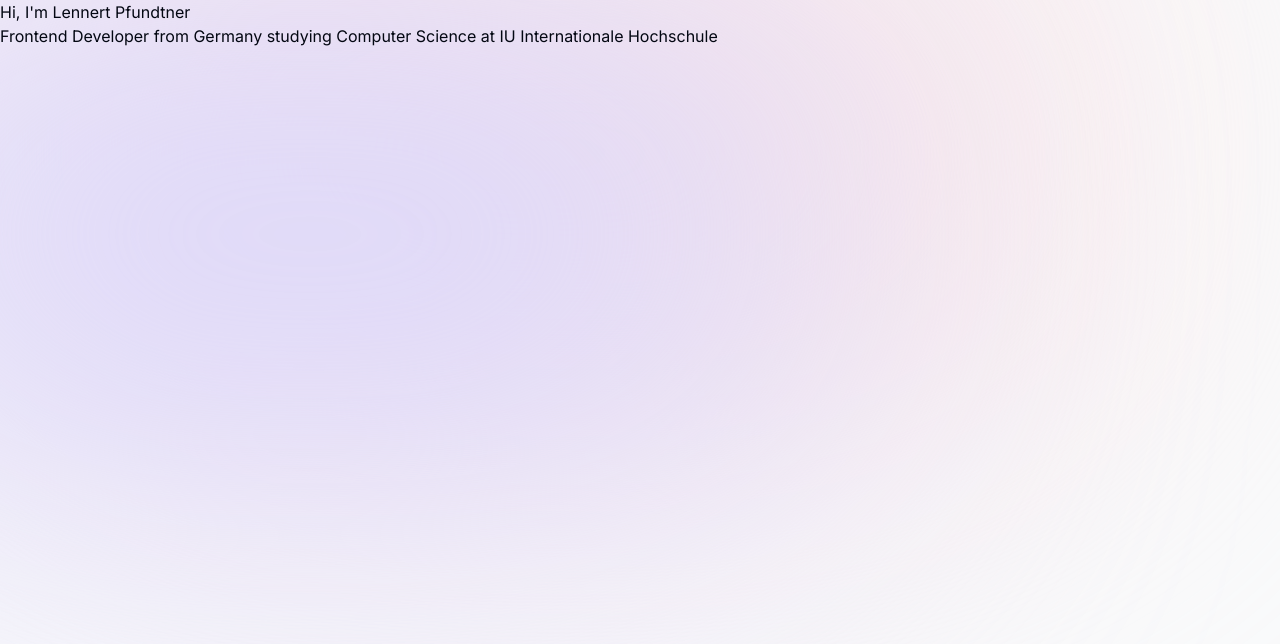
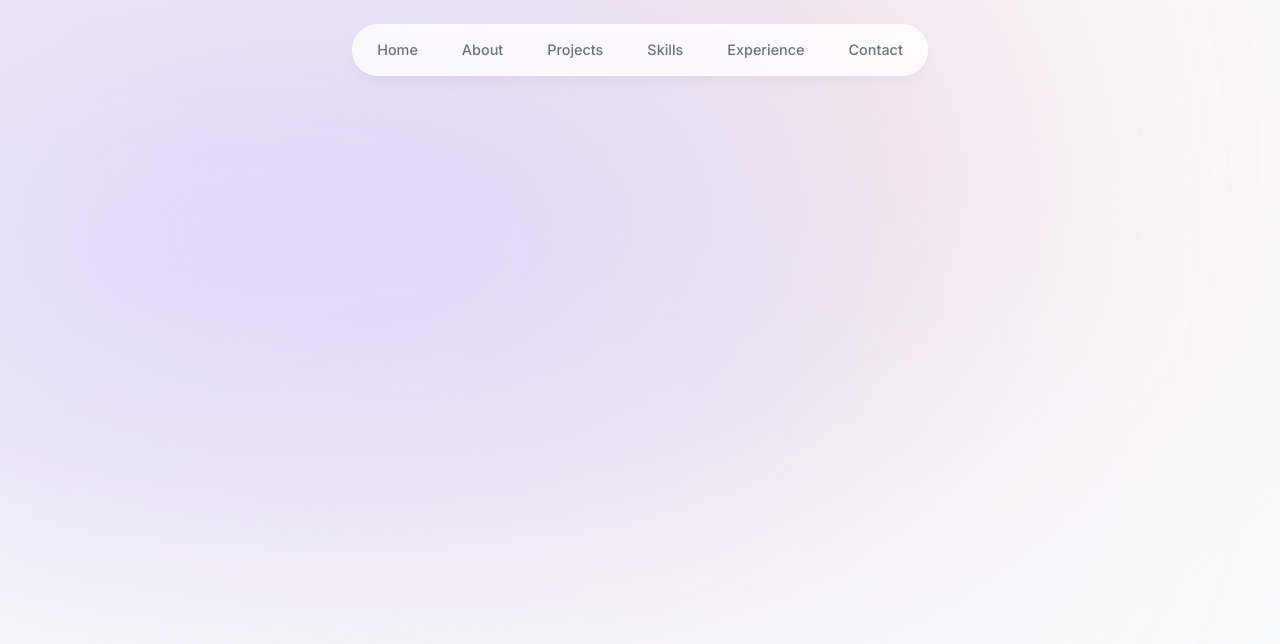
Before and after one commit to KrokoNinja/nextjs-portfolio-ts, a Next.js app: page / in a window 1280 px wide. Shown: the top 644 px of the page. Built offline with nearby package versions, Linux system fonts and the light colour scheme.

Commit message:
implement and style header component

```diff
--- a/app/layout.tsx
+++ b/app/layout.tsx
@@ -1,3 +1,4 @@
+import Header from "@/components/Header";
 import "./globals.css";
 import type { Metadata } from "next";
 import { Inter } from "next/font/google";
@@ -16,6 +17,7 @@
 			<body className={`${inter.className} bg-gray-50 text-gray-950 relative`}>
 				<div className="bg-[#fbe2e3] absolute -z-10 top-[-6rem] right-[11rem] h-[31.25rem] w-[31.25rem] rounded-full blur-[10rem] sm:w-[68.75rem]"></div>
 				<div className="bg-[#dbd7fb] absolute -z-10 top-[-1rem] left-[-35rem] h-[31.25rem] w-[50rem] rounded-full blur-[10rem] sm:w-[68.75rem] md:left-[-33rem] lg:left-[-28rem] xl:left-[-15rem] 2xl:left-[-5rem]"></div>
+				<Header />
 				{children}
 			</body>
 		</html>
--- a/app/page.tsx
+++ b/app/page.tsx
@@ -1,10 +1,3 @@
 export default function Home() {
-	return (
-		<main>
-			<h1>Hi, I'm Lennert Pfundtner</h1>
-			<p>
-				Frontend Developer from Germany studying Computer Science at IU Internationale Hochschule
-			</p>
-		</main>
-	);
+	return <main></main>;
 }
--- /dev/null
+++ b/components/Header.tsx
@@ -0,0 +1,38 @@
+"use client";
+
+import React from "react";
+import { motion } from "framer-motion";
+import { links } from "@/lib/data";
+import Link from "next/link";
+
+export default function Header() {
+	return (
+		<header className="z-[999] relative">
+			<motion.div
+				className="fixed top-0 left-1/2 -translate-x-1/2 h-[4.5rem] w-full rounded-none border border-white border-opacity-40 bg-white bg-opacity-80 shadow-lg shadow-black/[0.03] backdrop-blur-[0.5rem] sm:top-6 sm:h-[3.25rem] sm:w-[36rem] sm:rounded-full"
+				initial={{ opacity: 0, x: "-50%", y: -100 }}
+				animate={{ opacity: 1, x: "-50%", y: 0 }}
+			></motion.div>
+
+			<nav className="flex fixed top-[0.15rem] left-1/2 h-12 -translate-x-1/2 py-2 sm:top-[1.7rem] sm:h-[initial] sm:py-0">
+				<ul className="flex w-[22rem] flex-wrap items-center justify-center gap-y-1 text-[0.9rem] font-medium text-gray-500 sm:w-[initial] sm:flex-nowrap sm:gap-5">
+					{links.map((link) => (
+						<motion.li
+							key={link.hash}
+							className="h-3/4 flex items-center justify-center"
+							initial={{ opacity: 0, y: -100 }}
+							animate={{ opacity: 1, y: 0 }}
+						>
+							<Link
+								href={link.hash}
+								className="flex w-full items-center justify-center px-3 py-3 hover:text-gray-950 transition"
+							>
+								{link.name}
+							</Link>
+						</motion.li>
+					))}
+				</ul>
+			</nav>
+		</header>
+	);
+}
```
Also changed, not shown: package.json (+5 -2 lines), 1 other file (tests, documents, lock files or other folders).
